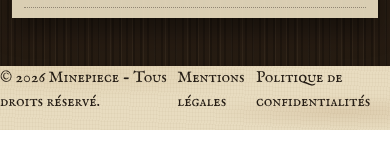
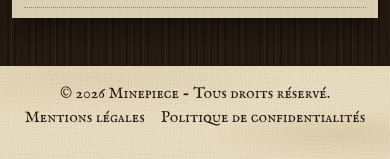
Before and after one commit to anthobldr/minepiece, a Next.js app: page / in a window 390 px wide. Shown: the part 1150-1309 px from the top of the page. Before the commit the page ends 1280 px from the top, so only its background shows below. Built offline with nearby package versions, Linux system fonts and the light colour scheme.

Commit message:
feat(footer): add responsive style

```diff
--- a/src/app/components/Footer.tsx
+++ b/src/app/components/Footer.tsx
@@ -2,10 +2,10 @@ import "./css/footer.css"
 
 export default function Footer(){
     return (
-        <footer className="py-lg-3 px-lg-5">
-            <div className="d-flex justify-content-between">
+        <footer className="py-3 px-lg-5">
+            <div className="d-flex flex-column flex-lg-row justify-content-lg-between text-center text-lg-start">
                 <span>© 2026 Minepiece - Tous droits réservé.</span>
-                <ul className="list-unstyled d-flex gap-lg-4">
+                <ul className="list-unstyled d-flex justify-content-center justify-content-lg-start gap-3 gap-lg-4">
                     <li>Mentions légales</li>
                     <li>Politique de confidentialités</li>
                 </ul>
```
